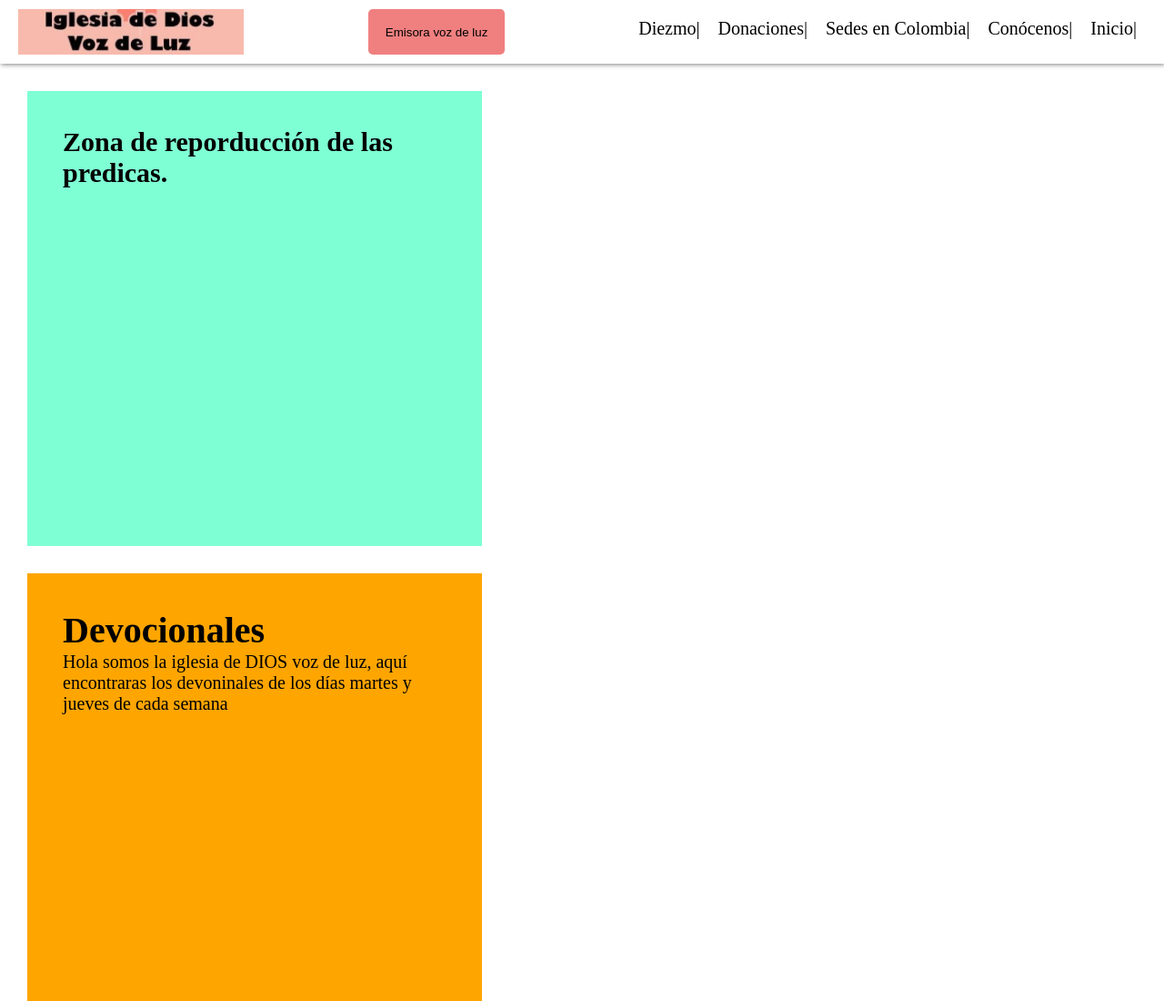
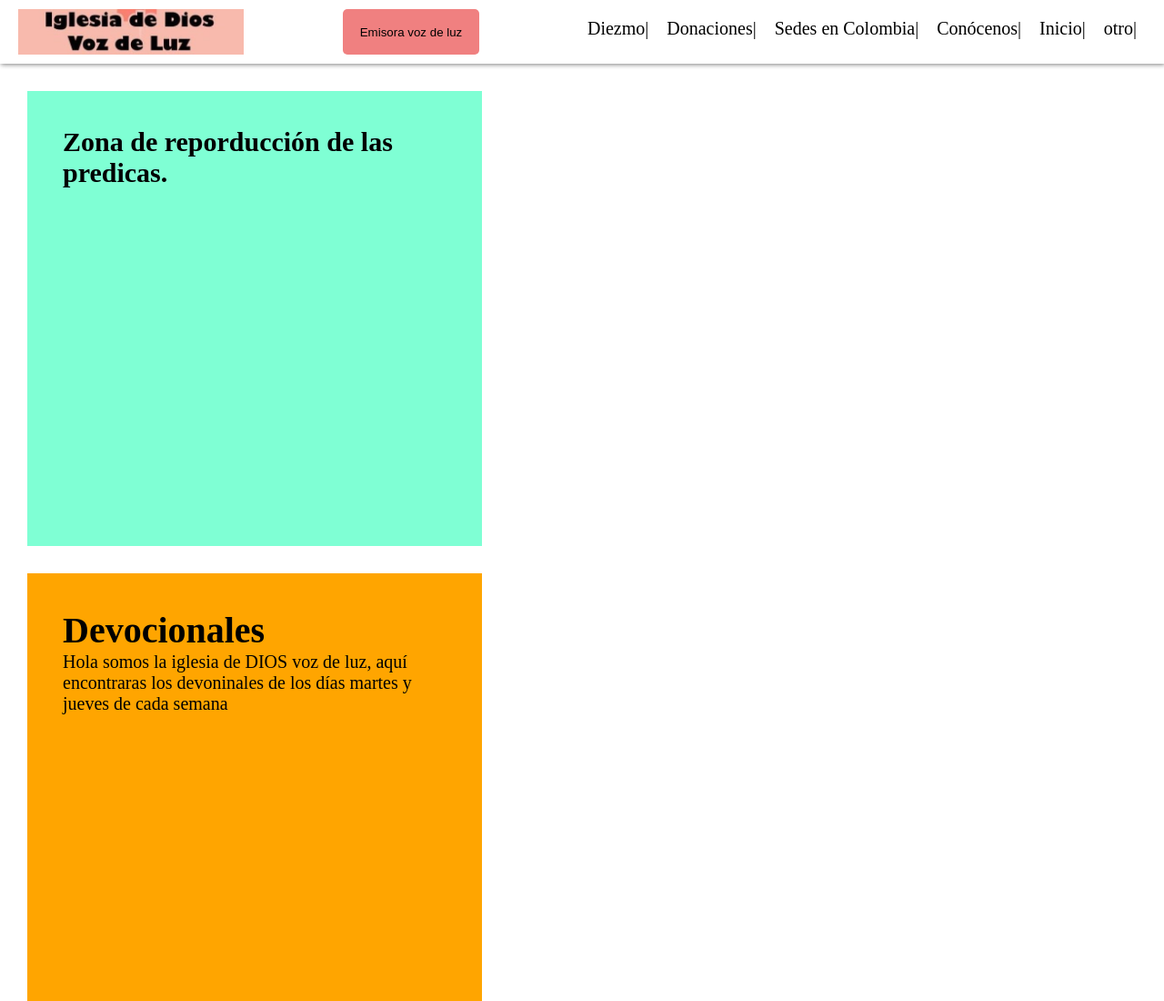
Before and after one commit to hora36/Iglesia_de_DIOS_Voz_de_Luz, a plain HTML site: page index.html in a window 1280 px wide. Shown: the top 1100 px of the page at 91% size. Drawn offline with Linux system fonts and the light colour scheme.

```diff
--- a/index.html
+++ b/index.html
@@ -27,6 +27,7 @@
                 <li><a href="#">Sedes en Colombia</a></li>
                 <li><a href="#">Conócenos</a></li>
                 <li><a href="#">Inicio</a></li>
+                <li><a href="#">otro</a></li>
             </ul>
 
         </header>
```
